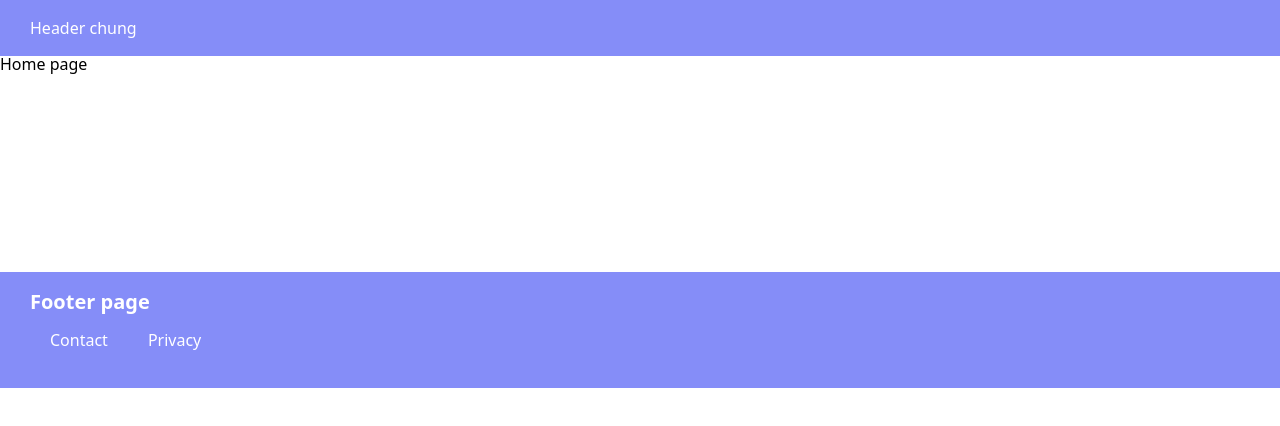
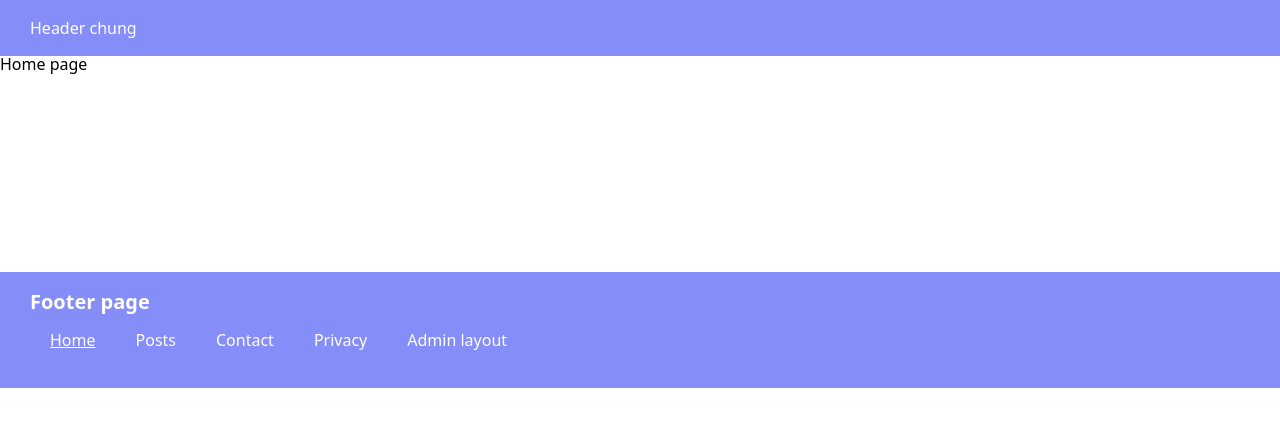
Before and after one commit to TAnhpika/f8-zoom-day36, a React (Vite) app: page / in a window 1280 px wide. Shown: the top 426 px of the page. Built offline with nearby package versions, Linux system fonts and the light colour scheme.

Commit message:
Refactor Footer component styles and update navigation items for improved structure

```diff
--- a/src/layouts/DefaultLayout/components/Footer/Footer.module.scss
+++ b/src/layouts/DefaultLayout/components/Footer/Footer.module.scss
@@ -8,9 +8,8 @@
         font-weight: 600;
         font-size: 20px;
     }
-}
 
-ul {
+    ul {
     display: flex;
 
     li {
@@ -21,6 +20,9 @@ ul {
         color: #fff;
     }
 }
+}
+
+
 
 .active {
     color: #fff;
--- a/src/layouts/DefaultLayout/components/Footer/index.jsx
+++ b/src/layouts/DefaultLayout/components/Footer/index.jsx
@@ -3,6 +3,14 @@ import styles from "./Footer.module.scss";
 
 function Footer() {
     const items = [
+        {
+            to: "/",
+            title: "Home",
+        },
+        {
+            to: "/posts",
+            title: "Posts",
+        },
         {
             to: "/contact",
             title: "Contact",
@@ -10,6 +18,10 @@ function Footer() {
         {
             to: "/privacy",
             title: "Privacy",
+        },
+        {
+            to: "/admin",
+            title: "Admin layout",
         },
     ];
     return (
```
